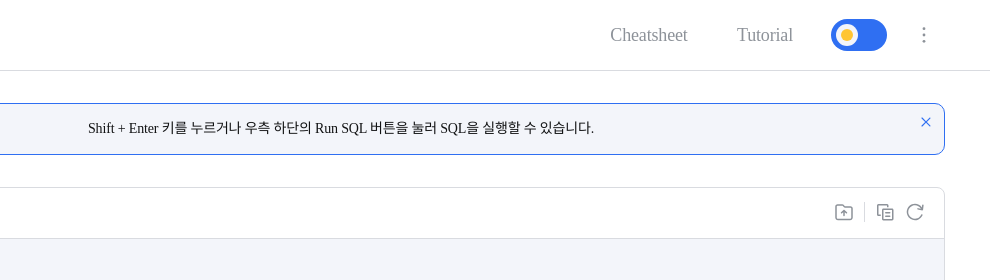
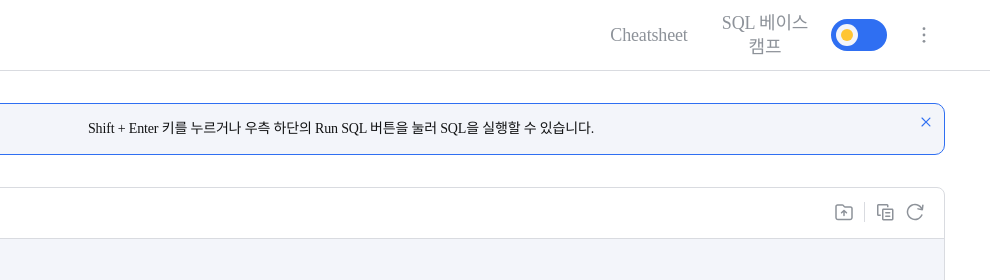
Before and after one commit to weniv/weniv_sql, a website: page index.html in a window 1280 px wide. Shown: the top 280 px of the page, 290-1280 px from the left. Drawn offline with nearby package versions, Linux system fonts and the light colour scheme; a web font is replaced by a local one.

Commit message:
tutorial link 수정

```diff
--- a/index.html
+++ b/index.html
@@ -152,7 +152,7 @@
             <a href="https://www.books.weniv.co.kr/basecamp-sql"
               class="external-link show-tooltip"
               target="_blank"
-              >Tutorial</a
+              >SQL 베이스캠프</a
             >
           </li>
           <li>
```
